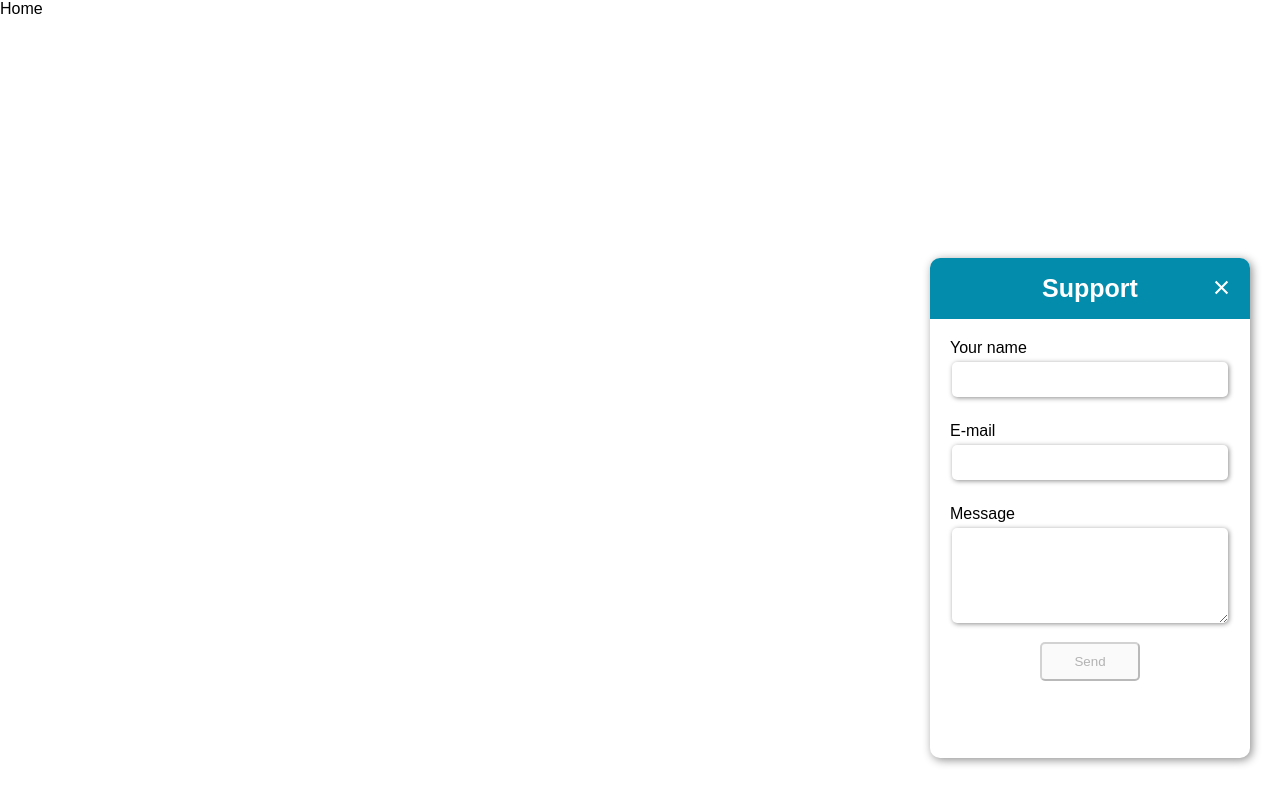
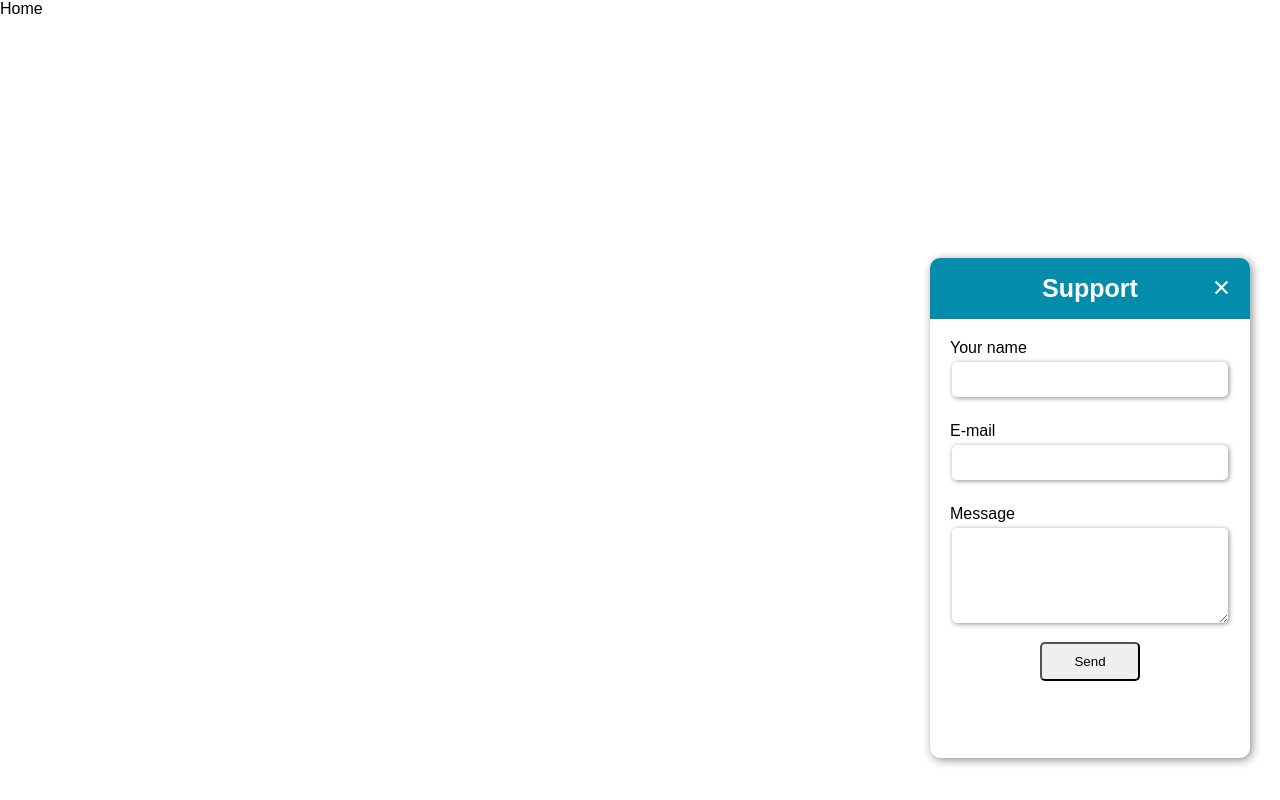
Before and after one commit to ksm2920/live-chat-app_chatto, a React (Create React App) app: page / in a window 1280 px wide. Both pictures are taken after a click on the button 1181 px from the left and 701 px from the top of the page. Built offline with nearby package versions, Linux system fonts and the light colour scheme.

Commit message:
add a form validation on a user form

```diff
--- a/src/components/ChatModal.tsx
+++ b/src/components/ChatModal.tsx
@@ -6,6 +6,7 @@ import { RiCloseFill, RiSendPlaneFill } from "react-icons/ri";
 import { FireClient } from "../FireClient";
 import { Message } from "../models/Message";
 import MessageItem from "./MessageItem";
+import Utilities from "./Utilities";
 const auth = firebase.auth();
 
 const ChatModal = () => {
@@ -20,6 +21,9 @@ const ChatModal = () => {
     const [userName, setUserName] = useState("");
     const [userEmail, setUserEmail] = useState("");
     const [userFirstMsg, setUserFirstMsg] = useState("");
+    const [errorName, setErrorName] = useState(false);
+    const [errorEmail, setErrorEmail] = useState(false);
+    const [errorMessage, setErrorMessage] = useState(false);
     const chatIdFromLS = localStorage.getItem("chatId");
 
     useEffect(() => {
@@ -32,10 +36,10 @@ const ChatModal = () => {
 
     }, [chatId]);
 
-    const createNewChat = () => {
+    const createNewChat = async () => {
         // const random = Math.floor(Math.random() * 100) + 1
         const id = userName + " | " + userEmail;
-        FireClient.db.collection("chats").doc(id).set({
+        await FireClient.db.collection("chats").doc(id).set({
             id: id,
             username: userName,
             email: userEmail,
@@ -73,6 +77,29 @@ const ChatModal = () => {
     const handleOnChangeUserFirstMsg = (e: any) => {
         setUserFirstMsg(e.target.value);
     }
+
+    const validate = (): boolean => {
+        let valid = true;
+        if (userName === "") {
+            setErrorName(true);
+            valid = false;
+        } else {
+            setErrorName(false);
+        }
+        if (!Utilities.validateEmail(userEmail)) {
+            setErrorEmail(true);
+            valid = false;
+        } else {
+            setErrorEmail(false);
+        }
+        if (userFirstMsg === "") {
+            setErrorMessage(true);
+            valid = false;
+        } else {
+            setErrorMessage(false);
+        }
+        return valid;
+    };
 
     const handelOnSubmit = (e: any) => {
         e.preventDefault();
@@ -134,6 +161,13 @@ const ChatModal = () => {
                                     onChange={handleOnChangeUserName}
                                     id="cy-name"
                                 />
+                                {errorName ? (
+                                    <p className="error">
+                                        Please enter your name
+                                    </p>
+                                ) : (
+                                    ""
+                                )}
                                 <label>E-mail</label>
                                 <input
                                     type="email"
@@ -141,6 +175,13 @@ const ChatModal = () => {
                                     onChange={handleOnChangeUserEmail}
                                     id="cy-email"
                                 />
+                                {errorEmail ? (
+                                    <p className="error">
+                                        Please enter a valid email
+                                    </p>
+                                ) : (
+                                    ""
+                                )}
                                 <label>Message</label>
                                 <textarea
                                     rows={5}
@@ -148,16 +189,13 @@ const ChatModal = () => {
                                     onChange={handleOnChangeUserFirstMsg}
                                     id="cy-msg"
                                 />
-                                <button onClick={() => {
-                                    createNewChat();
-                                    setShowForm(true);
-                                    setShow(false)
-                                }}
-                                    type="button"
-                                    disabled={!userName || !userEmail || !userFirstMsg}
-                                    id="cy-send-btn">
-                                    Send
-                                </button>
+                                {errorMessage ? (
+                                    <p className="error">
+                                        Please enter a message
+                                    </p>
+                                ) : (
+                                    ""
+                                )}
                             </form>
                             :
                             <>
@@ -174,7 +212,21 @@ const ChatModal = () => {
 
                     </div>
                     {showForm === false ?
-                        <></>
+                        <div className="user-form">
+                            <button onClick={() => {
+                                if (!validate()) {
+                                    return;
+                                }
+                                createNewChat();
+                                setShowForm(true);
+                                setShow(false)
+                            }}
+                                type="button"
+                                // disabled={!userName || !userEmail || !userFirstMsg}
+                                id="cy-send-btn">
+                                Send
+                            </button>
+                        </div>
                         :
                         <div className="message-input">
                             <form onSubmit={handelOnSubmit}>
--- /dev/null
+++ b/src/components/Utilities.ts
@@ -0,0 +1,6 @@
+function validateEmail(email: string) {
+    console.log("Email", email);
+    return /\S+@\S+\.\S+/.test(email);
+  }
+
+  export default { validateEmail };
--- a/src/components/style/style.scss
+++ b/src/components/style/style.scss
@@ -73,3 +73,9 @@ li {
 .date {
     text-align: center;
 }
+
+.error {
+    color: $point-color;
+    padding: 0;
+    margin: 0;
+}
```
